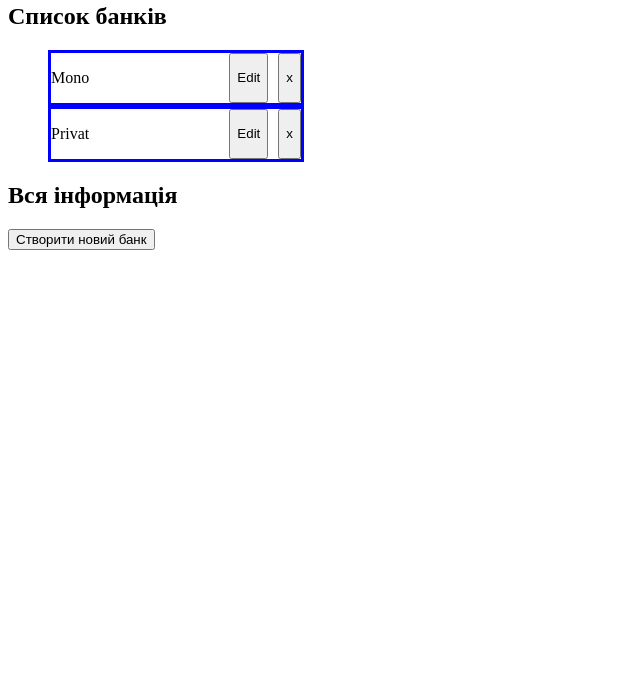
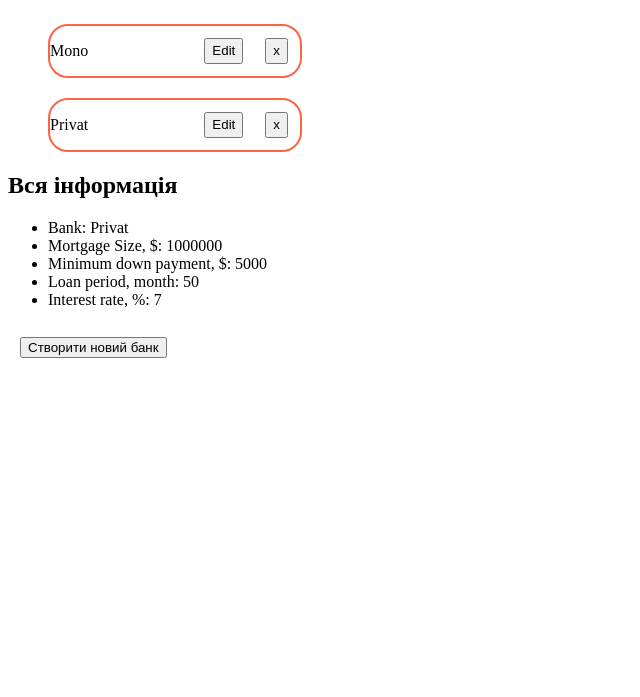
Before and after one commit to MaxsaVika/mortgage-banks-info, a plain HTML site: page index.html in a window 1280 px wide. Shown: the part 103-800 px from the top of the page, without its empty margins (0-640 px from the left). Drawn offline with Linux system fonts and the light colour scheme.

Commit message:
Add markup information about bank

```diff
--- a/css/main.css
+++ b/css/main.css
@@ -1,11 +1,17 @@
 .banks > li {
     display: flex;
+    margin-bottom: 20px;
 }
 .banks__item {
-    border: 3px solid blue;
+    border: 2px solid tomato;
     width: 250px;
+    border-radius: 20px;
 }
 .banks__edit--button {
     margin-left: auto;
     margin-right: 10px;
 }
+button {
+    margin: 12px;
+    cursor: pointer;
+}
--- a/index.html
+++ b/index.html
@@ -1,6 +1,5 @@
 <!DOCTYPE html>
 <html lang="en">
-  <>
     <meta charset="UTF-8" />
     <meta http-equiv="X-UA-Compatible" content="IE=edge" />
     <meta name="viewport" content="width=device-width, initial-scale=1.0" />
@@ -14,11 +13,11 @@
     <section class="hero">
       <div class="banklist-container">
         <h2>Список банків</h2>
-        <ul class="banks"></ul>
+        <ol class="banks"></ol>
       </div>
       <div class="info-container">
         <h2>Вся інформація</h2>
-        <!-- <ul class="banks"></ul> -->
+        <ul class="bank-information"></ul>
       </div>
       <button class="create_new_bank" type="button">Створити новий банк</button>
     </section>
--- a/js/task.js
+++ b/js/task.js
@@ -1,5 +1,6 @@
 const banksList = document.querySelector(".banks");
-console.log(banksList);
+const banksInformationEl = document.querySelector('.bank-information')
+// console.log(banksList);
 
 const banks = [
   {
@@ -35,9 +36,26 @@
   return banks.map((bank) => callback(bank)).join("");
 }
 
-console.log(createBankList(banks, createMarkupBank));
+// console.log(createBankList(banks, createMarkupBank));
 
 banksList.insertAdjacentHTML(
   "beforeend",
   createBankList(banks, createMarkupBank)
 );
+
+function createMarkupBankInformation({ name, interestRate, maxLoan, minPayment, loanTerm} ) {
+    return `<li>Bank: ${name}</li>
+    <li>Mortgage Size, $: ${maxLoan}</li>
+    <li>Minimum down payment, $: ${minPayment}</li>
+    <li>Loan period, month: ${loanTerm}</li>
+    <li>Interest rate, %: ${interestRate}</li>`;
+  }
+
+  banksInformationEl.innerHTML = createMarkupBankInformation({
+    id: 2,
+    name: "Privat",
+    interestRate: 7,
+    maxLoan: 1000000,
+    minPayment: 5000,
+    loanTerm: 50,
+  },);
```
